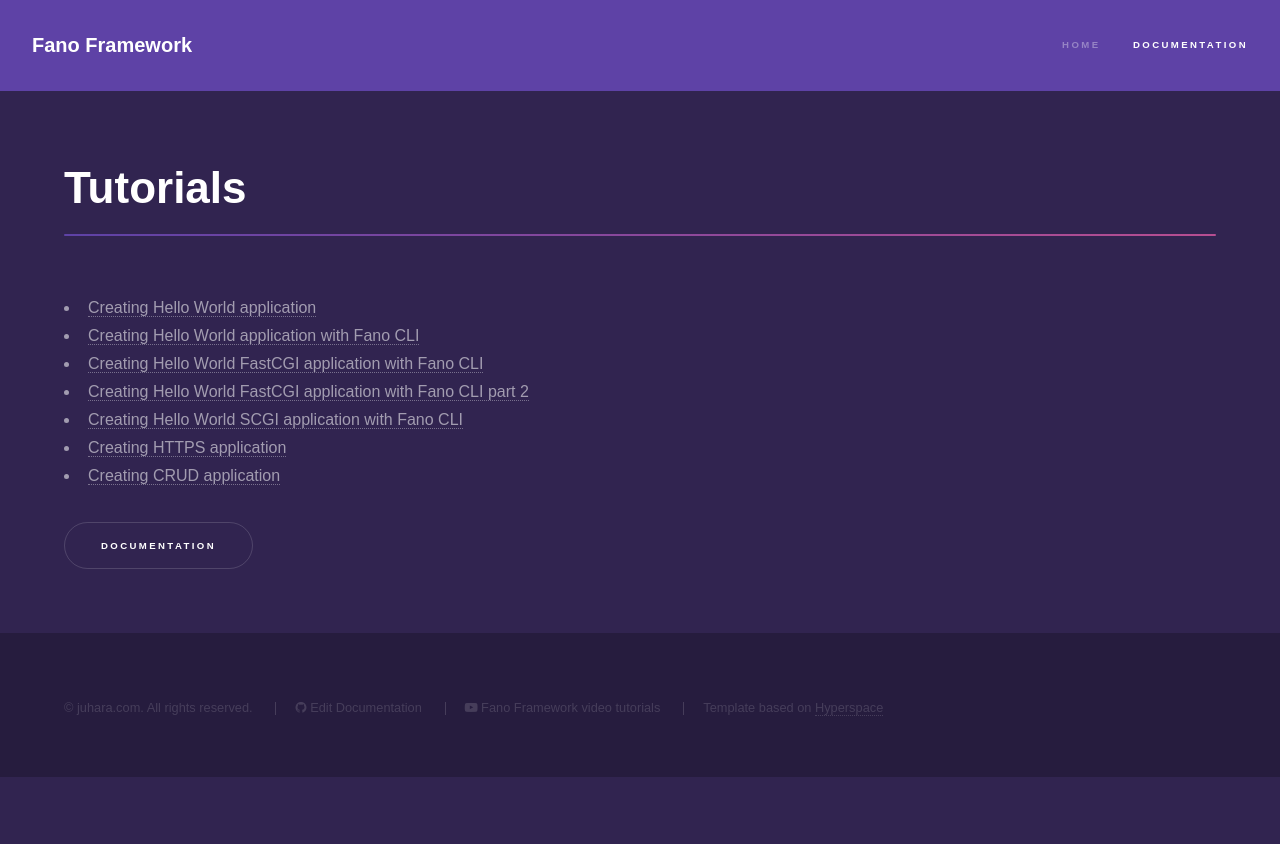
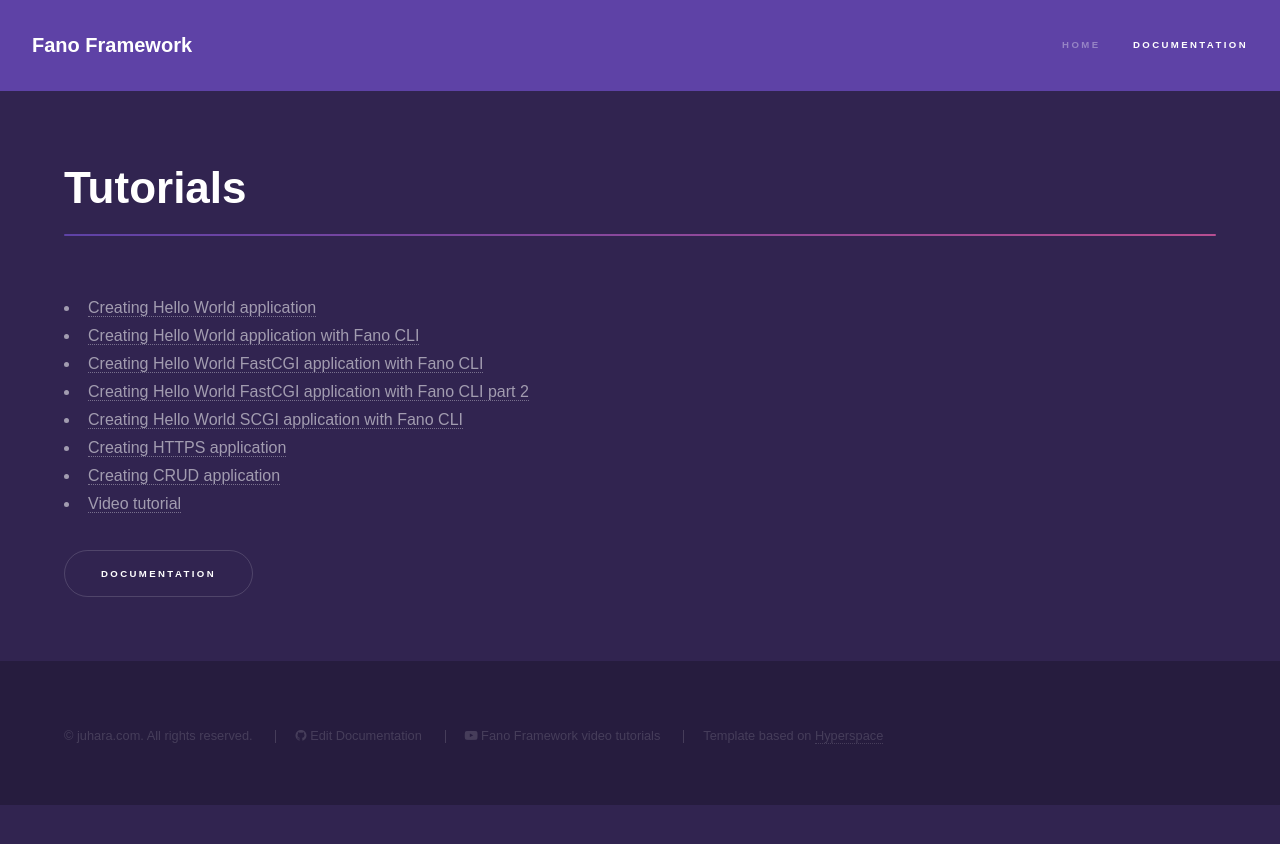
Before and after one commit to fanoframework/fanoframework.github.io, a Jekyll site: the page built from tutorials/index.md, in a window 1280 px wide. Shown: the top 844 px of the page. Built offline with Jekyll 4.4.1, drawn with Linux system fonts in a browser that asks for light colours; our own code applies the rules of GitHub Pages for plain Markdown files.

Commit message:
add reference to video tutorial

```diff
--- a/tutorials/index.md
+++ b/tutorials/index.md
@@ -12,3 +12,4 @@
 - [Creating Hello World SCGI application with Fano CLI](/tutorials/hello-world-scgi-application-with-fano-cli)
 - [Creating HTTPS application](/tutorials/creating-https-application)
 - [Creating CRUD application](/tutorials/creating-crud-application)
+- [Video tutorial](https://www.youtube.com/channel/UCaPzzTCYRDs7pH9k-FtUHBQ)
```
